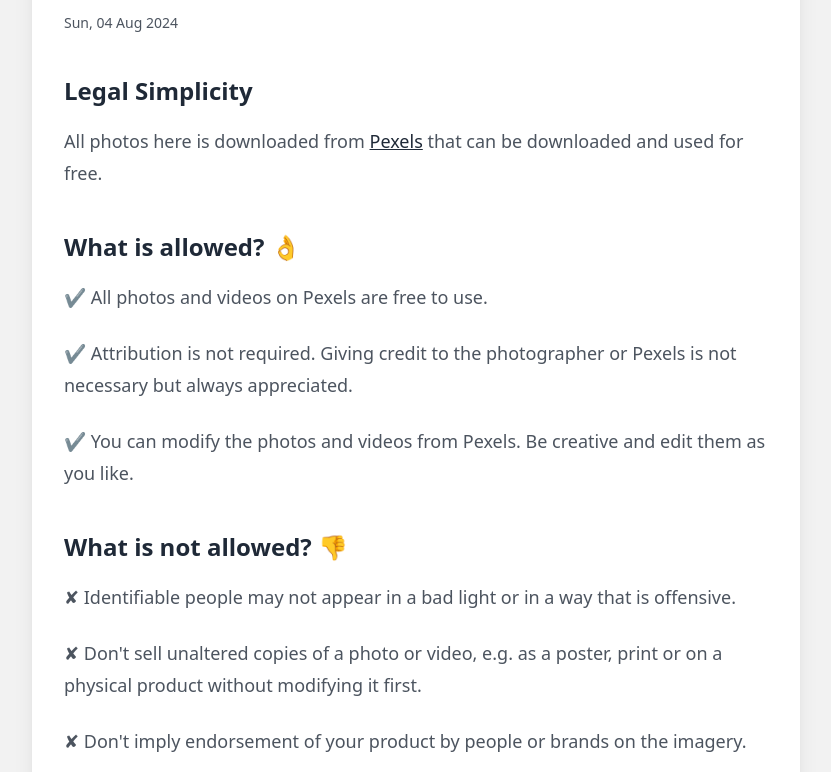
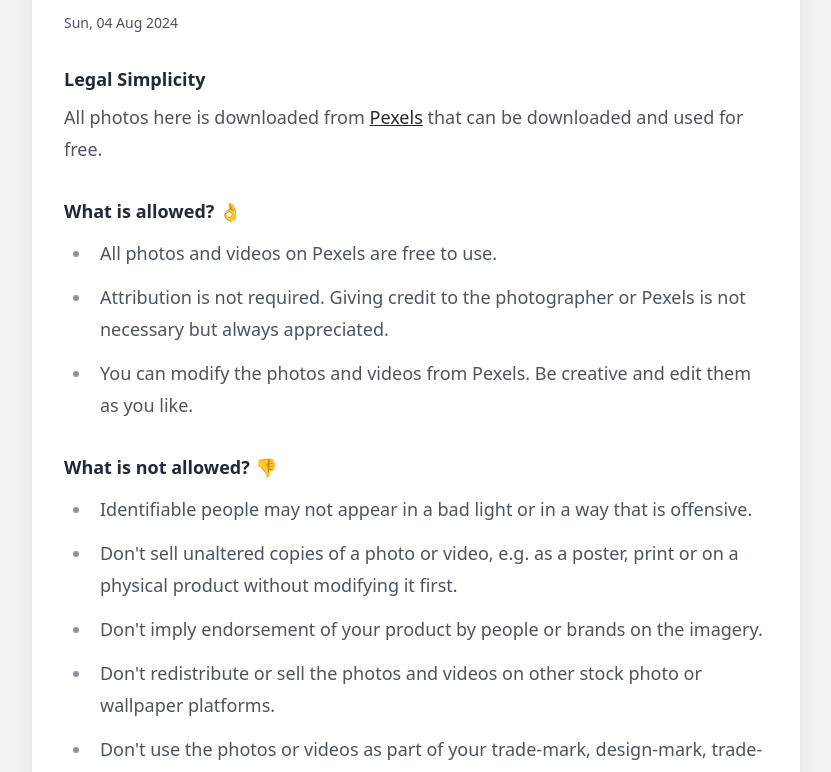
Before and after one commit to sira313/TWCARTY, an Eleventy site: page src/blog/photos-license.md in a window 1280 px wide. Shown: the part 176-948 px from the top of the page, without its empty margins (224-1055 px from the left). Built offline with nearby package versions, Linux system fonts and the light colour scheme; Eleventy itself is replaced by a stand-in of ours; files that its build step writes are made by us from their sources.

Commit message:
refine config

```diff
--- a/src/blog/photos-license.md
+++ b/src/blog/photos-license.md
@@ -9,26 +9,20 @@ tags:
 permalink: /blog/photos-license.html
 ---
 
-### Legal Simplicity
+#### Legal Simplicity
 
 All photos here is downloaded from [Pexels](https://pexels.com) that can be downloaded and used for free.
 
-### What is allowed? 👌
+#### What is allowed? 👌
 
-✔ All photos and videos on Pexels are free to use.
+- All photos and videos on Pexels are free to use.
+- Attribution is not required. Giving credit to the photographer or Pexels is not necessary but always appreciated.
+- You can modify the photos and videos from Pexels. Be creative and edit them as you like.
 
-✔ Attribution is not required. Giving credit to the photographer or Pexels is not necessary but always appreciated.
+#### What is not allowed? 👎
 
-✔ You can modify the photos and videos from Pexels. Be creative and edit them as you like.
-
-### What is not allowed? 👎
-
-✘ Identifiable people may not appear in a bad light or in a way that is offensive.
-
-✘ Don't sell unaltered copies of a photo or video, e.g. as a poster, print or on a physical product without modifying it first.
-
-✘ Don't imply endorsement of your product by people or brands on the imagery.
-
-✘ Don't redistribute or sell the photos and videos on other stock photo or wallpaper platforms.
-
-✘ Don't use the photos or videos as part of your trade-mark, design-mark, trade-name, business name or service mark.
+- Identifiable people may not appear in a bad light or in a way that is offensive.
+- Don't sell unaltered copies of a photo or video, e.g. as a poster, print or on a physical product without modifying it first.
+- Don't imply endorsement of your product by people or brands on the imagery.
+- Don't redistribute or sell the photos and videos on other stock photo or wallpaper platforms.
+- Don't use the photos or videos as part of your trade-mark, design-mark, trade-name, business name or service mark.
```
Also changed, not shown: .eleventy.js.
